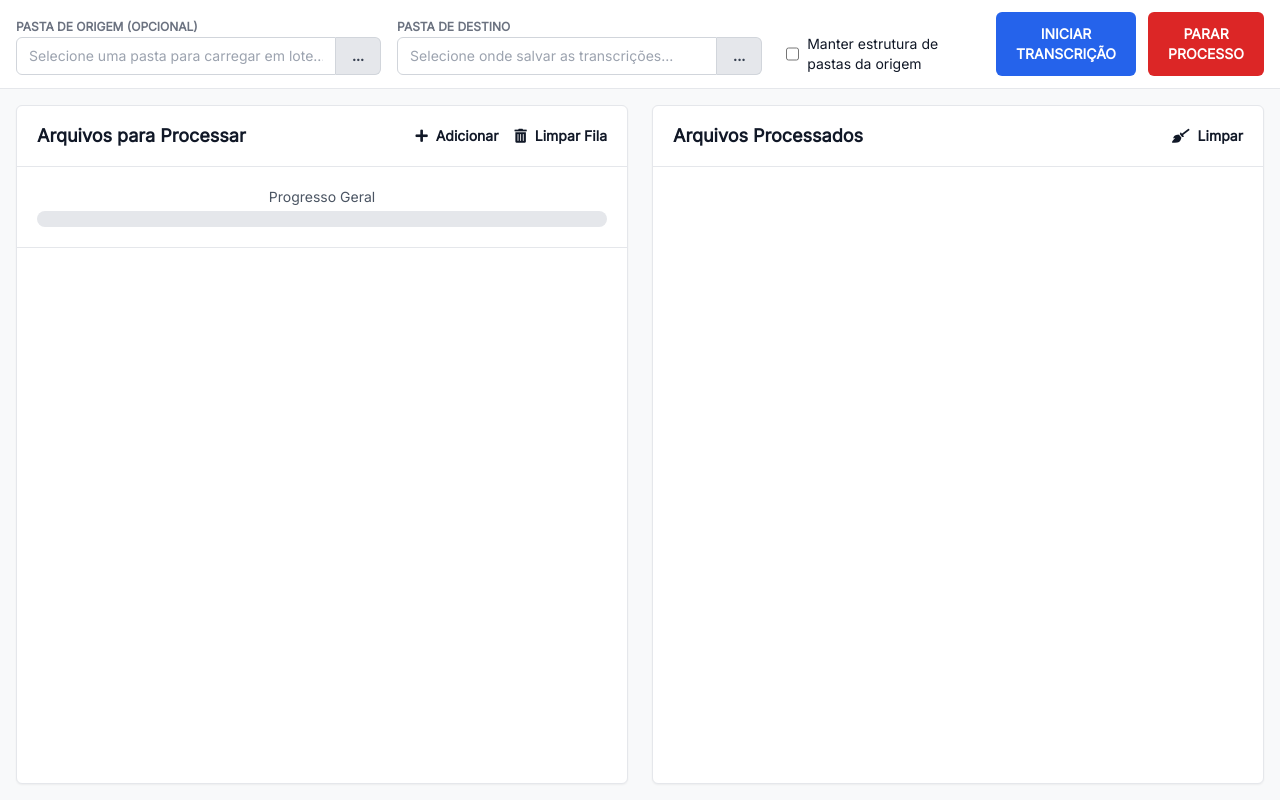
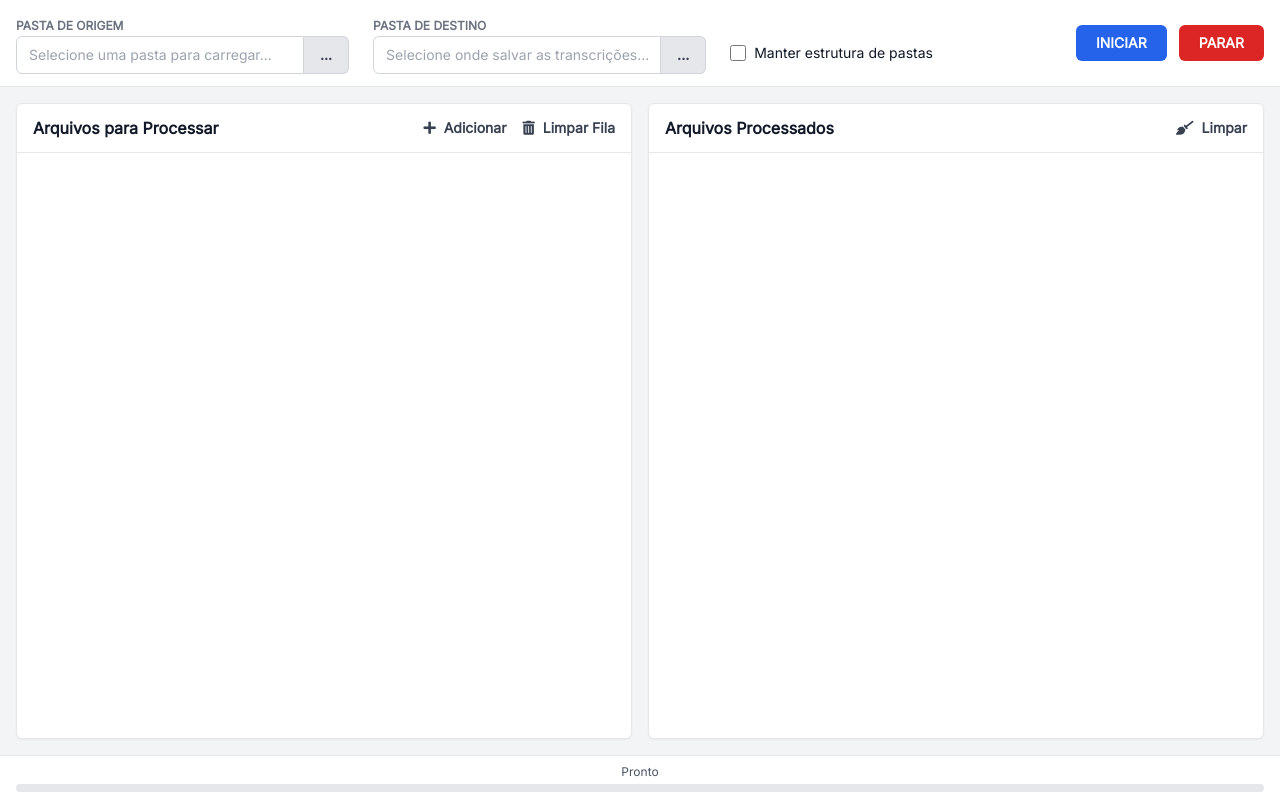
Before and after one commit to GuilhermeFerreira42/RECONHECIMENTO_DE_FALA_PARA_TEXTO, a Flask app: page / in a window 1280 px wide. Run offline with Flask 2, Linux system fonts and the light colour scheme; parts of the project's set-up code (start-up, migrations or seed data) failed here and were passed over; some libraries are stand-ins or nearby versions.

Commit message:
feat(ui): Adiciona barra de status e painéis responsivos

```diff
--- a/app/templates/index.html
+++ b/app/templates/index.html
@@ -9,67 +9,72 @@
   <link rel="stylesheet" href="https://cdnjs.cloudflare.com/ajax/libs/font-awesome/5.15.3/css/all.min.css"/>
   <link rel="stylesheet" href="{{ url_for('static', filename='css/style.css') }}">
 </head>
-<body class="h-screen flex flex-col select-none">
 
-  <header class="flex items-center justify-between bg-white border-b border-gray-200 px-4 py-3">
-    <div class="flex items-center gap-4">
+<body class="h-screen flex flex-col select-none bg-gray-100">
+
+  <header class="flex items-center justify-between flex-wrap bg-white border-b border-gray-200 px-4 py-3 gap-4">
+    <div class="flex items-center gap-x-6 gap-y-3 flex-wrap">
         <div>
-            <label for="origem" class="text-xs font-semibold text-gray-500 uppercase mb-1">PASTA DE ORIGEM (OPCIONAL)</label>
+            <label for="origem" class="text-xs font-semibold text-gray-500 uppercase mb-1">PASTA DE ORIGEM</label>
             <div class="flex items-center">
-                <input id="origem" type="text" class="w-80 px-3 py-2 text-gray-900 text-sm border border-gray-300 rounded-l-md" placeholder="Selecione uma pasta para carregar em lote..." readonly>
+                <input id="origem" type="text" class="w-64 md:w-72 px-3 py-2 text-gray-900 text-sm border border-gray-300 rounded-l-md" placeholder="Selecione uma pasta para carregar..." readonly>
                 <button id="select-origem-btn" type="button" class="bg-gray-200 hover:bg-gray-300 text-gray-700 font-semibold px-4 py-2 rounded-r-md text-sm border-t border-r border-b border-gray-300">...</button>
             </div>
         </div>
         <div>
             <label for="destino" class="text-xs font-semibold text-gray-500 uppercase mb-1">PASTA DE DESTINO</label>
             <div class="flex items-center">
-                <input id="destino" type="text" class="w-80 px-3 py-2 text-gray-900 text-sm border border-gray-300 rounded-l-md" placeholder="Selecione onde salvar as transcrições..." readonly>
+                <input id="destino" type="text" class="w-64 md:w-72 px-3 py-2 text-gray-900 text-sm border border-gray-300 rounded-l-md" placeholder="Selecione onde salvar as transcrições..." readonly>
                 <button id="select-destino-btn" type="button" class="bg-gray-200 hover:bg-gray-300 text-gray-700 font-semibold px-4 py-2 rounded-r-md text-sm border-t border-r border-b border-gray-300">...</button>
             </div>
         </div>
+        <div class="flex items-center pt-5">
+            <input id="keep-structure-checkbox" type="checkbox" class="h-4 w-4 rounded border-gray-300 text-blue-600 focus:ring-blue-500">
+            <label for="keep-structure-checkbox" class="ml-2 block text-sm text-gray-900">
+                Manter estrutura de pastas
+            </label>
+        </div>
     </div>
-    <div class="flex items-center justify-center pl-6 pt-5">
-        <input id="keep-structure-checkbox" type="checkbox" class="h-4 w-4 rounded border-gray-300 text-blue-600 focus:ring-blue-500">
-        <label for="keep-structure-checkbox" class="ml-2 block text-sm text-gray-900">
-            Manter estrutura de pastas da origem
-        </label>
-    </div>
-    <div class="flex gap-3 ml-4">
-      <button id="start-btn" type="button" class="bg-blue-600 hover:bg-blue-700 text-white font-semibold px-5 py-3 rounded-md text-sm">INICIAR TRANSCRIÇÃO</button>
-      <button id="stop-btn" type="button" class="bg-red-600 hover:bg-red-700 text-white font-semibold px-5 py-3 rounded-md text-sm">PARAR PROCESSO</button>
+    <div class="flex gap-3">
+      <button id="start-btn" type="button" class="bg-blue-600 hover:bg-blue-700 text-white font-semibold px-5 py-2 rounded-md text-sm">INICIAR</button>
+      <button id="stop-btn" type="button" class="bg-red-600 hover:bg-red-700 text-white font-semibold px-5 py-2 rounded-md text-sm">PARAR</button>
     </div>
   </header>
 
-  <main class="flex flex-1 overflow-hidden p-4 gap-6">
-    <section aria-label="Arquivos para Processar" class="flex flex-col w-1/2 bg-white rounded-md border border-gray-200 shadow-sm">
-        <header class="flex items-center justify-between px-5 py-4 border-b border-gray-200">
-            <h2 class="text-lg font-semibold">Arquivos para Processar</h2>
+  <main class="flex-1 flex flex-col lg:flex-row overflow-hidden p-4 gap-4">
+    <section aria-label="Arquivos para Processar" class="flex flex-col w-full lg:w-1/2 bg-white rounded-md border border-gray-200 shadow-sm">
+        <header class="flex items-center justify-between px-4 py-3 border-b border-gray-200">
+            <h2 class="text-base font-semibold">Arquivos para Processar</h2>
             <div class="flex items-center gap-4">
-              <button id="add-file-btn" type="button" class="flex items-center gap-2 text-sm font-semibold"><i class="fas fa-plus"></i> Adicionar</button>
-              <button id="clear-queue-btn" type="button" class="flex items-center gap-2 text-sm font-semibold"><i class="fas fa-trash-alt"></i> Limpar Fila</button>
+              <button id="add-file-btn" type="button" class="flex items-center gap-2 text-sm font-semibold text-gray-700 hover:text-blue-600"><i class="fas fa-plus"></i> Adicionar</button>
+              <button id="clear-queue-btn" type="button" class="flex items-center gap-2 text-sm font-semibold text-gray-700 hover:text-red-600"><i class="fas fa-trash-alt"></i> Limpar Fila</button>
             </div>
         </header>
-        <div class="p-5 border-b border-gray-200">
-            <p id="progress-text-general" class="text-center text-sm mb-1 text-gray-600">Progresso Geral</p>
-            <div class="w-full h-4 bg-gray-200 rounded-full">
-                <div id="progress-bar-general" class="h-4 bg-blue-600 rounded-full" style="width: 0%;"></div>
-            </div>
-        </div>
         <ul id="queue-list" class="flex-1 overflow-y-auto scrollbar-thin">
             </ul>
     </section>
-    <section aria-label="Arquivos Processados" class="flex flex-col w-1/2 bg-white rounded-md border border-gray-200 shadow-sm">
-        <header class="flex items-center justify-between px-5 py-4 border-b border-gray-200">
-            <h2 class="text-lg font-semibold">Arquivos Processados</h2>
-            <button id="clear-completed-btn" type="button" class="flex items-center gap-2 text-sm font-semibold"><i class="fas fa-broom"></i> Limpar</button>
+
+    <section aria-label="Arquivos Processados" class="flex flex-col w-full lg:w-1/2 bg-white rounded-md border border-gray-200 shadow-sm">
+        <header class="flex items-center justify-between px-4 py-3 border-b border-gray-200">
+            <h2 class="text-base font-semibold">Arquivos Processados</h2>
+            <button id="clear-completed-btn" type="button" class="flex items-center gap-2 text-sm font-semibold text-gray-700 hover:text-gray-900"><i class="fas fa-broom"></i> Limpar</button>
         </header>
         <ul id="completed-list" class="flex-1 overflow-y-auto scrollbar-thin">
             </ul>
     </section>
   </main>
 
+  <footer class="bg-white border-t border-gray-200 px-4 py-2 text-sm">
+    <div class="w-full">
+        <p id="progress-text-general" class="text-center text-xs mb-1 text-gray-600">Pronto</p>
+        <div class="w-full h-2 bg-gray-200 rounded-full overflow-hidden">
+            <div id="progress-bar-general" class="h-2 bg-blue-600 rounded-full" style="width: 0%;"></div>
+        </div>
+    </div>
+  </footer>
+
   <div id="contextMenu" class="hidden fixed z-50 w-52 bg-white rounded-md shadow-lg border py-1 text-sm">
-    </div>
+  </div>
 
   <script src="{{ url_for('static', filename='js/ui.js') }}"></script>
   <script src="{{ url_for('static', filename='js/main.js') }}"></script>
```
Also changed, not shown: 1 other file.
